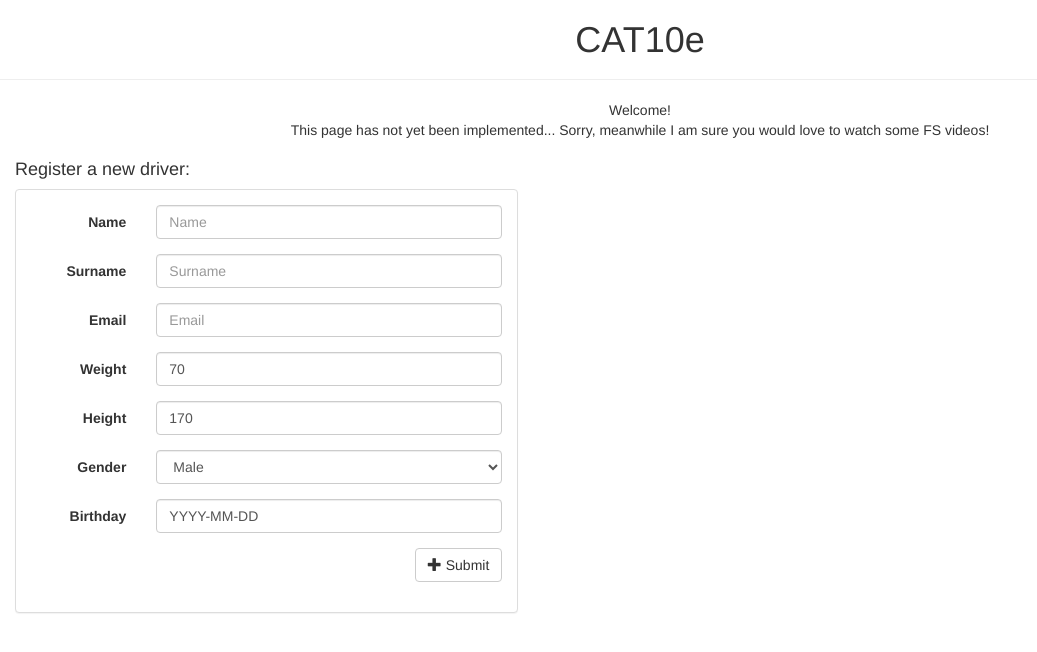
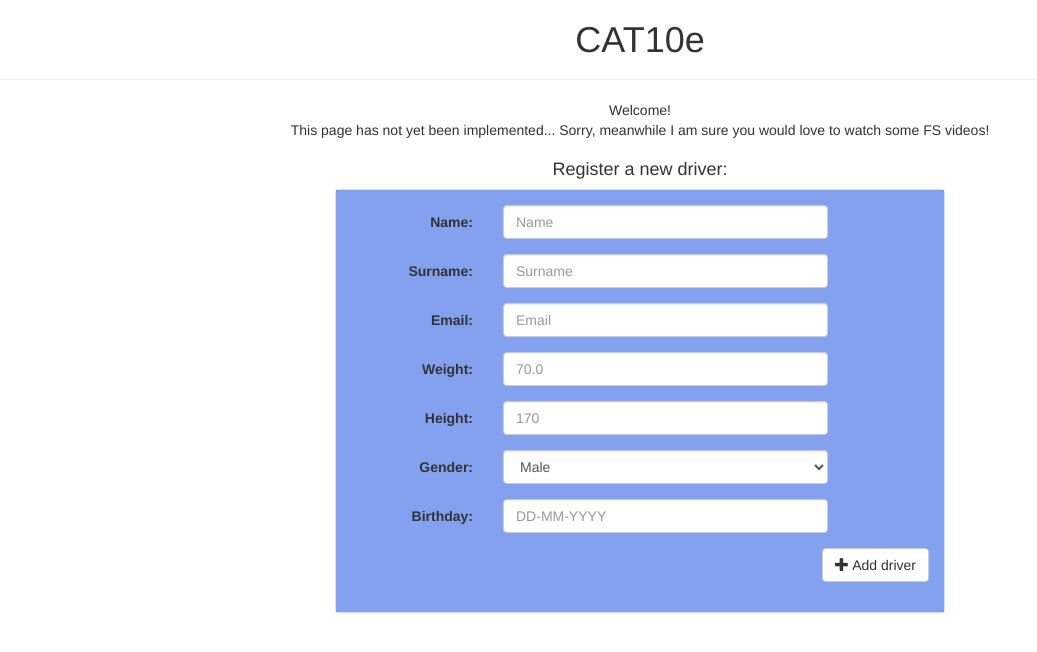
Before and after one commit to natbolon/EM, a Django app: page /polls/new_driver/ in a window 1280 px wide. Shown: the part 92-744 px from the top of the page, without its empty margins (0-1037 px from the left). Run offline with Django 3.2, Linux system fonts and the light colour scheme; some libraries are stand-ins or nearby versions.

Commit message:
Form view and class little changes

```diff
--- a/polls/forms.py
+++ b/polls/forms.py
@@ -24,9 +24,9 @@ class DriverForm(forms.ModelForm):
                 attrs={'class': 'form-control col-md-6', 'placeholder': "Male"}
             ),
             'weight': forms.NumberInput(
-                attrs={'class': 'form-control col-md-6'}
+                attrs={'class': 'form-control col-md-6', 'placeholder': "70.0"}
             ),
             'height': forms.NumberInput(
-                attrs={'class': 'form-control col-md-6'}
+                attrs={'class': 'form-control col-md-6', 'placeholder': "170"}
             )
         }
--- a/polls/models.py
+++ b/polls/models.py
@@ -19,10 +19,10 @@ class Driver(models.Model):
     name = models.CharField(max_length=200, default="")
     surname = models.CharField(max_length=200, default="")
     email = models.EmailField()
-    weight = models.DecimalField(decimal_places=2, max_digits=4, default=70)
-    height = models.DecimalField(decimal_places=1, max_digits=4, default=170)
+    weight = models.DecimalField(decimal_places=2, max_digits=4, default="")
+    height = models.DecimalField(decimal_places=1, max_digits=4, default="")
     gender = models.TextField(choices=[('M', 'Male'), ('F', 'Female')], default='M')
-    birthday = models.DateTimeField(default="YYYY-MM-DD")
+    birthday = models.DateTimeField()
     creation = models.DateTimeField(auto_now=True)
     #updated = models.DateTimeField(auto_now=True)
 
--- a/polls/templates/polls/new_driver.html
+++ b/polls/templates/polls/new_driver.html
@@ -1,3 +1,5 @@
+{% load static %}
+
 <!DOCTYPE html>
 <html lang="en">
 <head>
@@ -27,64 +29,67 @@
 </div>
 
 <!-- panel preview -->
+<div align="center">
     <form method="post">
         {% csrf_token %}
-    <div class="col-sm-5">
+        <div class="col-sm-3" style="background-color: #FFFFFF"></div>
+        <div class="col-sm-6" style="background-color: #FFFFFF">
             <h4>Register a new driver:</h4>
             <div class="panel panel-default">
-            <div class="panel-body form-horizontal payment-form">
+                <div class="panel-body form-horizontal payment-form"
+                     style="background-color: hsla(223, 90%, 46%, 0.51)">
                     <div class="form-group">
                         <!-- Name -->
-                    <label for="name" class="col-sm-3 control-label">Name</label>
-                    <div class="col-sm-9">
+                        <label for="name" class="col-xs-3 control-label">Name:</label>
+                        <div class="col-sm-7">
                             {{ form.name }}
                         </div>
                     </div>
                     <div class="form-group">
                         <!-- Surname -->
-                    <label for="Surname" class="col-sm-3 control-label">Surname</label>
-                    <div class="col-sm-9">
+                        <label for="Surname" class="col-xs-3 control-label">Surname:</label>
+                        <div class="col-sm-7">
                             {{ form.surname }}
                         </div>
                     </div>
                     <div class="form-group">
                         <!-- Email -->
-                    <label for="Email" class="col-sm-3 control-label">Email</label>
-                    <div class="col-sm-9">
+                        <label for="Email" class="col-xs-3 control-label">Email:</label>
+                        <div class="col-sm-7">
                             {{ form.email }}
                         </div>
                     </div>
                     <div class="form-group">
                         <!-- Weight -->
-                    <label for="Weight" class="col-sm-3 control-label">Weight</label>
-                    <div class="col-sm-9">
+                        <label for="Weight" class="col-xs-3 control-label">Weight:</label>
+                        <div class="col-sm-7">
                             {{ form.weight }}
                         </div>
                     </div>
                     <div class="form-group">
                         <!-- Height -->
-                    <label for="Height" class="col-sm-3 control-label">Height</label>
-                    <div class="col-sm-9">
+                        <label for="Height" class="col-xs-3 control-label">Height:</label>
+                        <div class="col-sm-7">
                             {{ form.height }}
                         </div>
                     </div>
                     <div class="form-group">
                         <!-- Gender -->
-                    <label for="Gender" class="col-sm-3 control-label">Gender</label>
-                    <div class="col-sm-9">
+                        <label for="Gender" class="col-xs-3 control-label">Gender:</label>
+                        <div class="col-sm-7">
                             {{ form.gender }}
                         </div>
                     </div>
                     <div class="form-group">
-                    <label for="Birthday" class="col-sm-3 control-label">Birthday</label>
-                    <div class="col-sm-9">
+                        <label for="Birthday" class="col-xs-3 control-label">Birthday:</label>
+                        <div class="col-sm-7">
                             {{ form.birthday }}
                         </div>
                     </div>
                     <div class="form-group">
                         <div class="col-sm-12 text-right">
                             <button type="submit" class="btn btn-default preview-add-button">
-                            <span class="glyphicon glyphicon-plus"></span> Submit
+                                <span class="glyphicon glyphicon-plus"></span> Add driver
                             </button>
                         </div>
                     </div>
@@ -92,84 +97,8 @@
             </div>
         </div> <!-- / panel preview -->
     </form>
-
-{% comment %}<form method="post">
-    {% csrf_token %}
-    {#    <!-- it renders the form with the names too '{ form.as_ul }'-->#}
-    {#    {{ form.as_ul }}#}
-    <div class="driver_form">
-        <label for="inputName" class="driver_inputs">Name</label>
-        {{ form.name }}
-        <br>
-        <label for="inputSurname" class="driver_inputs">Surname</label>
-        {{ form.surname }}
-    </div>
-    <br>
-    {{ form.gender }}
-    <br>
-    <button type="submit">Submit</button>
-</form>{% endcomment %}
-
-<!--
-<div class="container">
-    <h2>Register new driver</h2>
-    <br>
-    <form>
-        <div class="form-row">
-            <div class="form-group col-md-6">
-                <label for="inputName">Name</label>
-                <input type="text" class="form-control" id="name" placeholder="Name">
-            </div>
-            <div class="form-group col-md-6">
-                <label for="inputSurname">Surname</label>
-                <input type="text" class="form-control" id="surname" placeholder="Surname">
-            </div>
-        </div>
-        <div class="form-row">
-            <div class="form-group col-md-6">
-                <label for="inputEmail">Email</label>
-                <input type="email" class="form-control" id="email" placeholder="etseibmotorsport@upc.edu">
-            </div>
-            <div class="form-group col-md-6">
-                <label for="inputBirthday">Birthday</label>
-                <input type="date" class="form-control" id="birthday" placeholder="DD-MM-YYYY">
-            </div>
 </div>
 
-        <div class="form-row">
-            <div class="form-group col-md-4">
-                <label for="inputHeight">Height</label>
-                <input type="text" class="form-control" id="height" placeholder="170cm">
-            </div>
-            <div class="form-group col-md-4">
-                <label for="inputWeight">Weight</label>
-                <input type="text" class="form-control" id="weight" placeholder="70.0kg">
-            </div>
-            <div class="form-group col-md-4">
-                <div class="form-check">
-                    <input class="form-check-input" type="radio" name="exampleRadios" id="exampleRadios1"
-                           value="option1"
-                           checked>
-                    <label class="form-check-label" for="exampleRadios1">
-                        Male
-                    </label>
-                </div>
-                <div class="form-check">
-                    <input class="form-check-input" type="radio" name="exampleRadios" id="exampleRadios2"
-                           value="option2">
-                    <label class="form-check-label" for="exampleRadios2">
-                        Female
-                    </label>
-                </div>
-            </div>
-
-        </div>
-        <br><br>
-
-        <button type="submit" class="btn btn-primary align-left">Submit</button>
-    </form>
-</div>
--->
 
 </body>
 </html>
```
Lines whose indentation alone changed are shown as unchanged.
